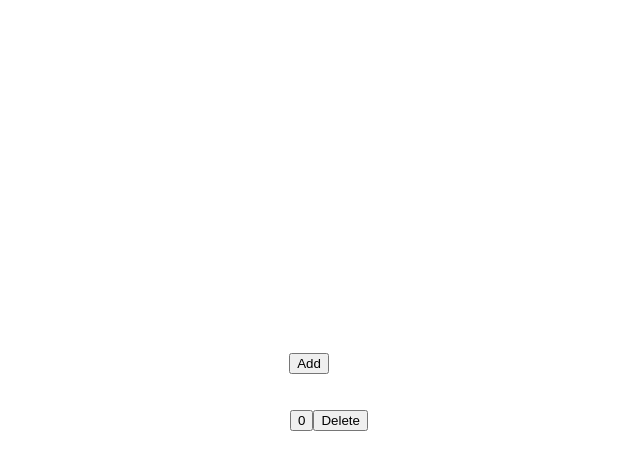
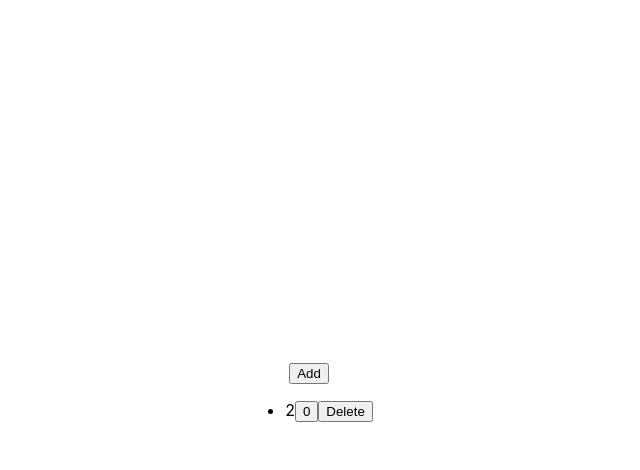
Before and after one commit to shirbr510/valence-react-challenge, a React (Create React App) app: page / in a window 1280 px wide. Both pictures are taken after a click on the button "Add". Shown: the top 470 px of the page, without its empty margins (331-971 px from the left). Built offline with nearby package versions, Linux system fonts and the light colour scheme.

Commit message:
implement age functionality

```diff
--- a/src/App.css
+++ b/src/App.css
@@ -8,6 +8,4 @@
   flex-direction: column;
   align-items: center;
   justify-content: center;
-  font-size: calc(10px + 2vmin);
-  color: white;
 }
--- /dev/null
+++ b/src/components/Age.js
@@ -0,0 +1,36 @@
+import { memo, useEffect, useRef, useState } from "react";
+
+const MS_IN_SECOND = 1000
+
+function Age({maxAge, onMaxAge}) {
+  const [age, setAge] = useState(0);
+  const creationTimeRef = useRef(Date.now());
+  const intervalRef = useRef(null);
+
+  useEffect(() => {
+    const updateAge = () => {
+      const currentTime = Date.now();
+      const ageInMs = currentTime - creationTimeRef.current;
+      setAge(Math.floor(ageInMs / MS_IN_SECOND));
+    }
+
+    intervalRef.current = setInterval(updateAge, MS_IN_SECOND);
+    return () => {
+      if(intervalRef.current) {
+        clearInterval(intervalRef.current);
+        intervalRef.current = null
+      }
+    }
+  }, [])
+
+  useEffect(() => {
+    if(age >= maxAge) {
+      onMaxAge()
+    }
+  },[age])
+
+  return <span>{age}</span>
+
+}
+
+export default memo(Age)
--- a/src/components/Item.js
+++ b/src/components/Item.js
@@ -1,12 +1,13 @@
-import { memo, useCallback, useRef } from "react";
+import { memo, useCallback, useEffect, useRef } from "react";
 import Counter from "./Counter";
 import TEXTS from "../Texts";
+import Age from "./Age";
 
 function Item({ id, onDeleteItem }) {
   const deleteItem = useCallback(() => onDeleteItem(id),[onDeleteItem, id])
-
   return (
     <li>
+      <Age maxAge={60} onMaxAge={deleteItem} />
       <Counter/>
       <button onClick={deleteItem}>{TEXTS.DELETE}</button>
     </li>
```
